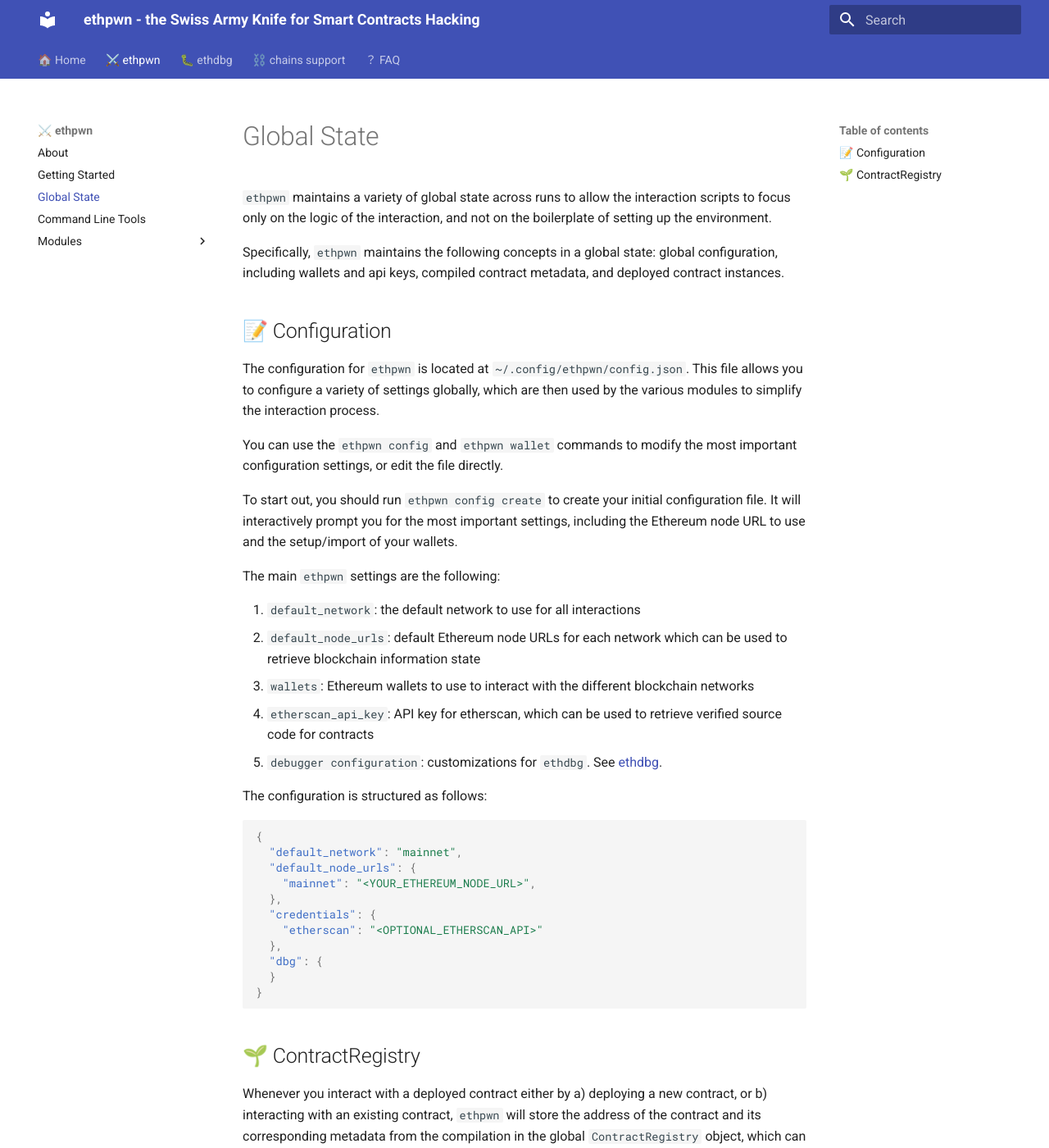
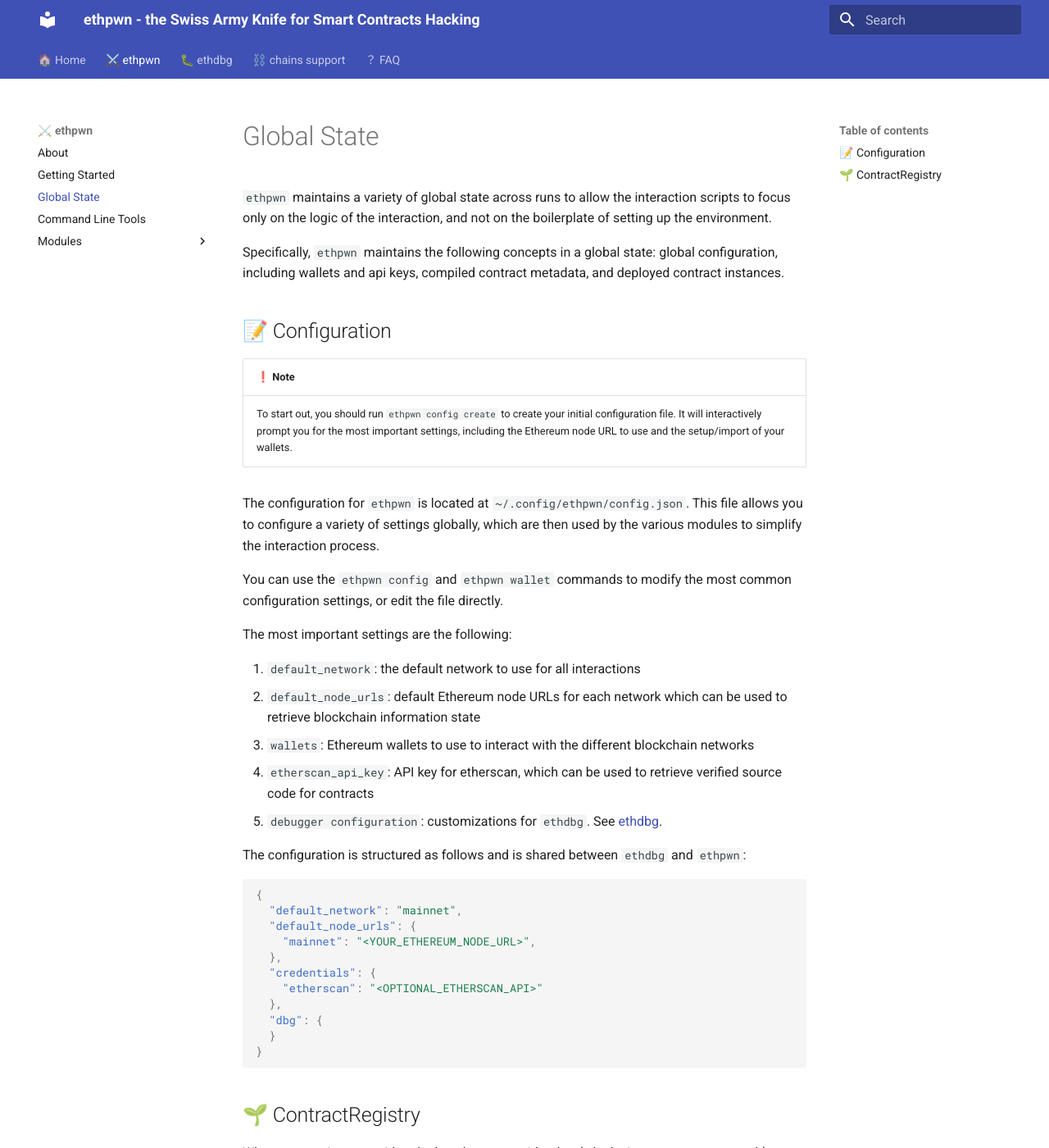
Before and after one commit to ethpwn/ethpwn, an MkDocs documentation site: the page built from docs/docs/ethpwn/global_state.md, in a window 1280 px wide and 1400 px high. Shown: the whole window at 82% size. Built offline with MkDocs 1.6.1 and Material for MkDocs 9.7.7, drawn with Linux system fonts in a browser that asks for light colours.

Commit message:
config docs

````diff
--- a/docs/docs/ethpwn/global_state.md
+++ b/docs/docs/ethpwn/global_state.md
@@ -5,13 +5,16 @@
 Specifically, `ethpwn` maintains the following concepts in a global state: global configuration, including wallets and api keys, compiled contract metadata, and deployed contract instances.
 
 ## 📝 Configuration
+
+| ❗️ Note                                                              |
+|----------------------------------------------------------------------|
+| To start out, you should run `ethpwn config create` to create your initial configuration file. It will interactively prompt you for the most important settings, including the Ethereum node URL to use and the setup/import of your wallets. |
+
 The configuration for `ethpwn` is located at `~/.config/ethpwn/config.json`. This file allows you to configure a variety of settings globally, which are then used by the various modules to simplify the interaction process.
 
-You can use the `ethpwn config` and `ethpwn wallet` commands to modify the most important configuration settings, or edit the file directly.
+You can use the `ethpwn config` and `ethpwn wallet` commands to modify the most common configuration settings, or edit the file directly.
 
-To start out, you should run `ethpwn config create` to create your initial configuration file. It will interactively prompt you for the most important settings, including the Ethereum node URL to use and the setup/import of your wallets.
-
-The main `ethpwn` settings are the following:
+The most important settings are the following:
 
 1. `default_network`: the default network to use for all interactions
 2. `default_node_urls`: default Ethereum node URLs for each network which can be used to retrieve blockchain information state
@@ -19,7 +22,7 @@
 4. `etherscan_api_key`: API key for etherscan, which can be used to retrieve verified source code for contracts
 5. `debugger configuration`: customizations for `ethdbg`. See [ethdbg](/ethpwn/ethdbg/usage/).
 
-The configuration is structured as follows:
+The configuration is structured as follows and is shared between `ethdbg` and `ethpwn`:
 
 ```json
 {
@@ -34,6 +37,7 @@
   }
 }
 ```
+
 
 ## 🌱 ContractRegistry
 Whenever you interact with a deployed contract either by a) deploying a new contract, or b) interacting with an existing contract,
````
